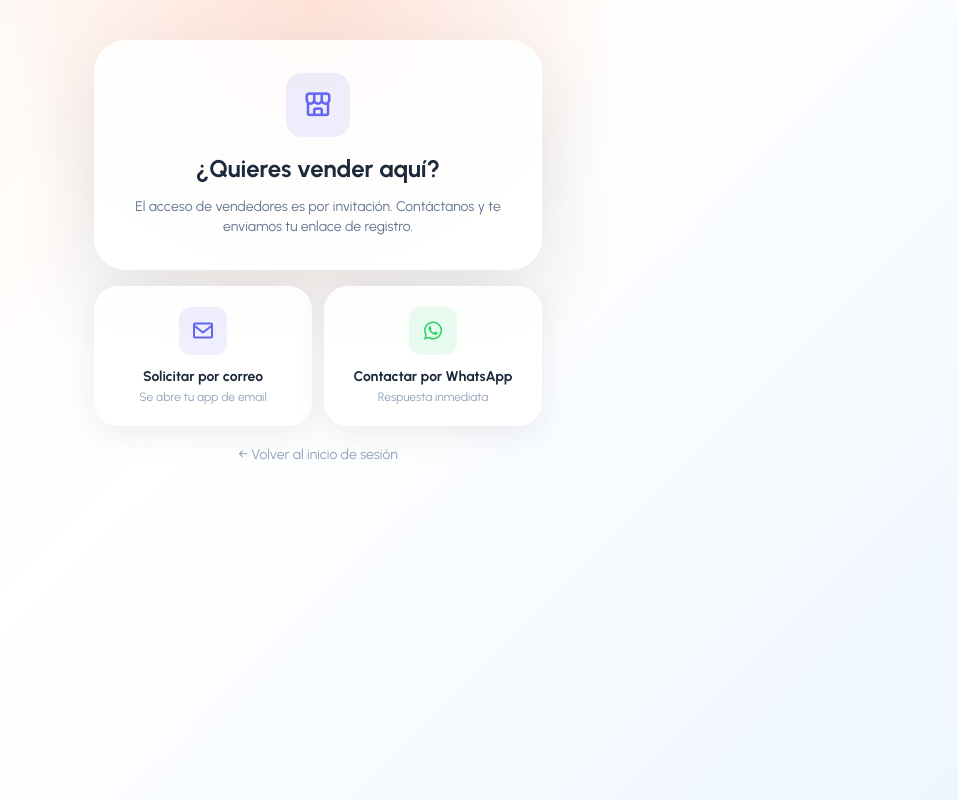
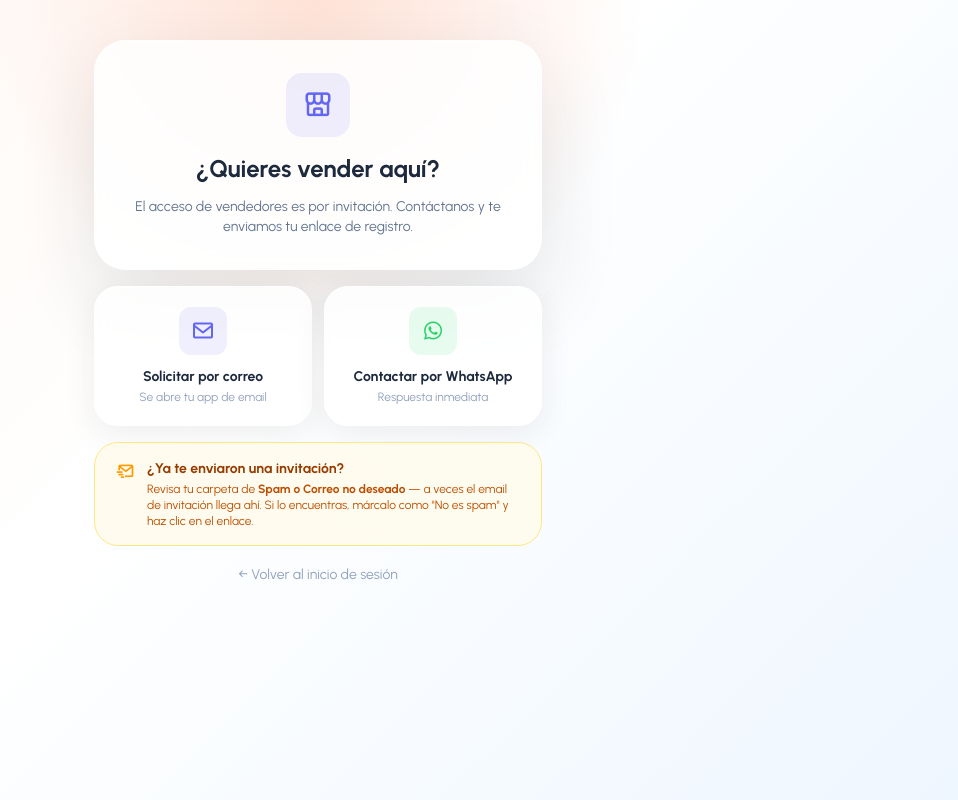
Before and after one commit to christian75876/ecomerce, a React (Vite) app: page /register in a window 1280 px wide. Shown: the whole page, without its empty margins (322-1280 px from the left). Built offline with nearby package versions, Linux system fonts and the light colour scheme; no server answers.

Commit message:
feat(smtp): configure aplication

```diff
--- a/src/application/useCases/invitations/useInvitations.ts
+++ b/src/application/useCases/invitations/useInvitations.ts
@@ -30,16 +30,24 @@ export const useInvitations = () => {
     setSubmitting(true);
     setError(null);
     setSuccess(null);
+    const timeout = setTimeout(() => {
+      setSubmitting(false);
+      setSuccess('Invitación registrada — el correo se está procesando en segundo plano. Revisa la tabla en unos segundos.');
+      void load();
+    }, 20_000);
     try {
       const res = await InvitationsRepository.create(email.trim());
+      clearTimeout(timeout);
       const msg = (res as unknown as { data?: { message?: string; emailSent?: boolean } }).data;
       setSuccess(msg?.message ?? 'Invitación enviada');
       if (msg?.emailSent === false) setError('La invitación se guardó pero el correo no pudo enviarse. Revisa los logs del servidor.');
       setEmail('');
       await load();
     } catch (err) {
+      clearTimeout(timeout);
       setError(err instanceof Error ? err.message : 'No se pudo enviar la invitación');
     } finally {
+      clearTimeout(timeout);
       setSubmitting(false);
     }
   };
--- a/src/presentation/pages/private/invitations/InvitationsPage.tsx
+++ b/src/presentation/pages/private/invitations/InvitationsPage.tsx
@@ -72,10 +72,25 @@ const InvitationsPage = () => {
           </div>
         ) : null}
         {success ? (
-          <div className='mt-3 flex items-center gap-2 rounded-2xl border border-emerald-200 bg-emerald-50 px-4 py-2.5 text-sm text-emerald-700'>
-            <i className='bx bx-check-circle' aria-hidden='true' /> {success}
+          <div className='mt-3 space-y-2'>
+            <div className='flex items-center gap-2 rounded-2xl border border-emerald-200 bg-emerald-50 px-4 py-2.5 text-sm text-emerald-700'>
+              <i className='bx bx-check-circle' aria-hidden='true' /> {success}
+            </div>
+            <div className='flex items-start gap-2 rounded-2xl border border-amber-200 bg-amber-50 px-4 py-2.5 text-sm text-amber-700'>
+              <i className='bx bx-info-circle mt-0.5 flex-shrink-0' aria-hidden='true' />
+              <span>
+                El correo puede llegar a la carpeta <strong>Spam / No deseado</strong> del destinatario.
+                Pídele que lo revise y marque como "No es spam" para futuros envíos.
+              </span>
+            </div>
           </div>
         ) : null}
+
+        {/* Spam notice — always visible */}
+        <p className='mt-3 flex items-center gap-1.5 text-xs text-slate-400'>
+          <i className='bx bx-shield-x text-sm' aria-hidden='true' />
+          Si el destinatario no encuentra el correo, indica que revise Spam o correo no deseado.
+        </p>
       </div>
 
       {/* List */}
--- a/src/presentation/pages/public/auth/RegisterPage.tsx
+++ b/src/presentation/pages/public/auth/RegisterPage.tsx
@@ -136,6 +136,18 @@ const RegisterPage = () => {
                 </div>
               </a>
             ) : null}
+          </div>
+
+          {/* Spam notice */}
+          <div className='flex items-start gap-3 rounded-[1.5rem] border border-amber-200 bg-amber-50/80 px-5 py-4 backdrop-blur'>
+            <i className='bx bx-mail-send mt-0.5 flex-shrink-0 text-xl text-amber-500' aria-hidden='true' />
+            <div>
+              <p className='text-sm font-semibold text-amber-800'>¿Ya te enviaron una invitación?</p>
+              <p className='mt-0.5 text-xs text-amber-700'>
+                Revisa tu carpeta de <strong>Spam o Correo no deseado</strong> — a veces el email de invitación llega ahí.
+                Si lo encuentras, márcalo como "No es spam" y haz clic en el enlace.
+              </p>
+            </div>
           </div>
 
           {/* Back link */}
```
